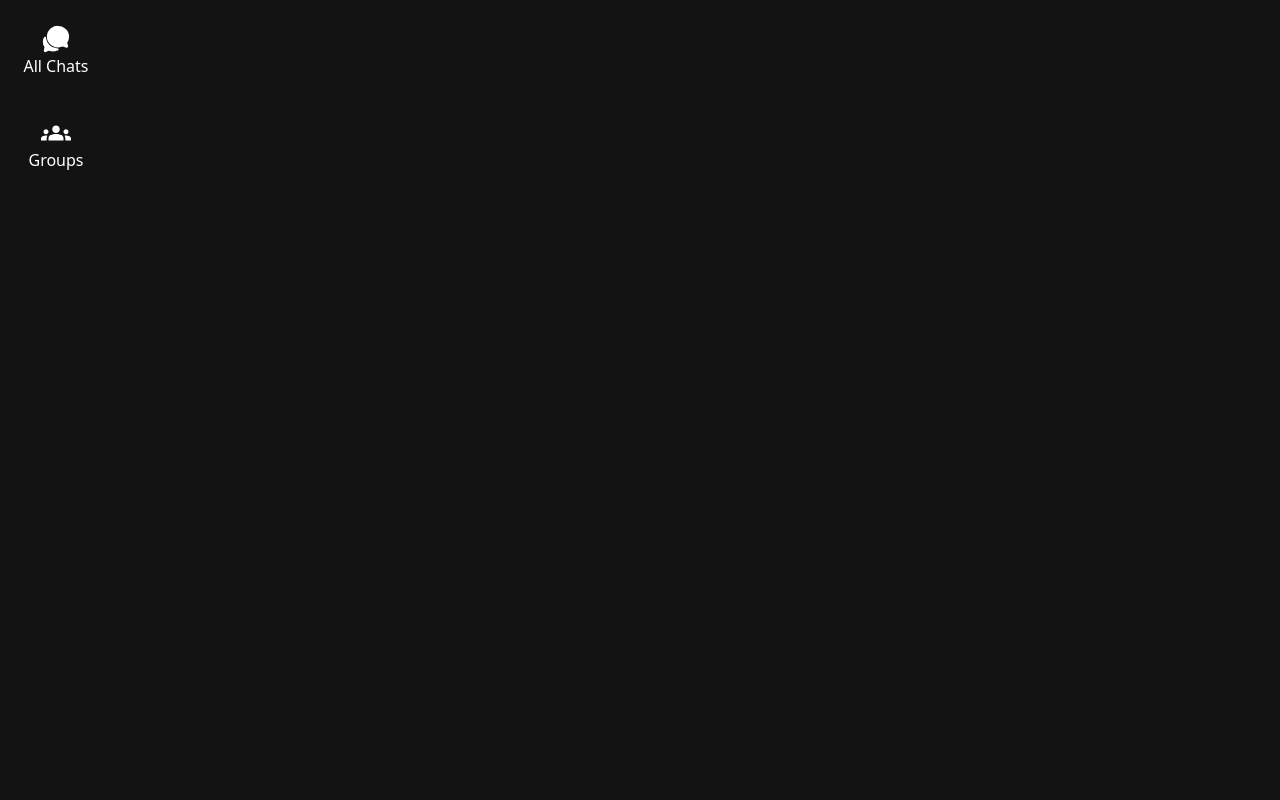
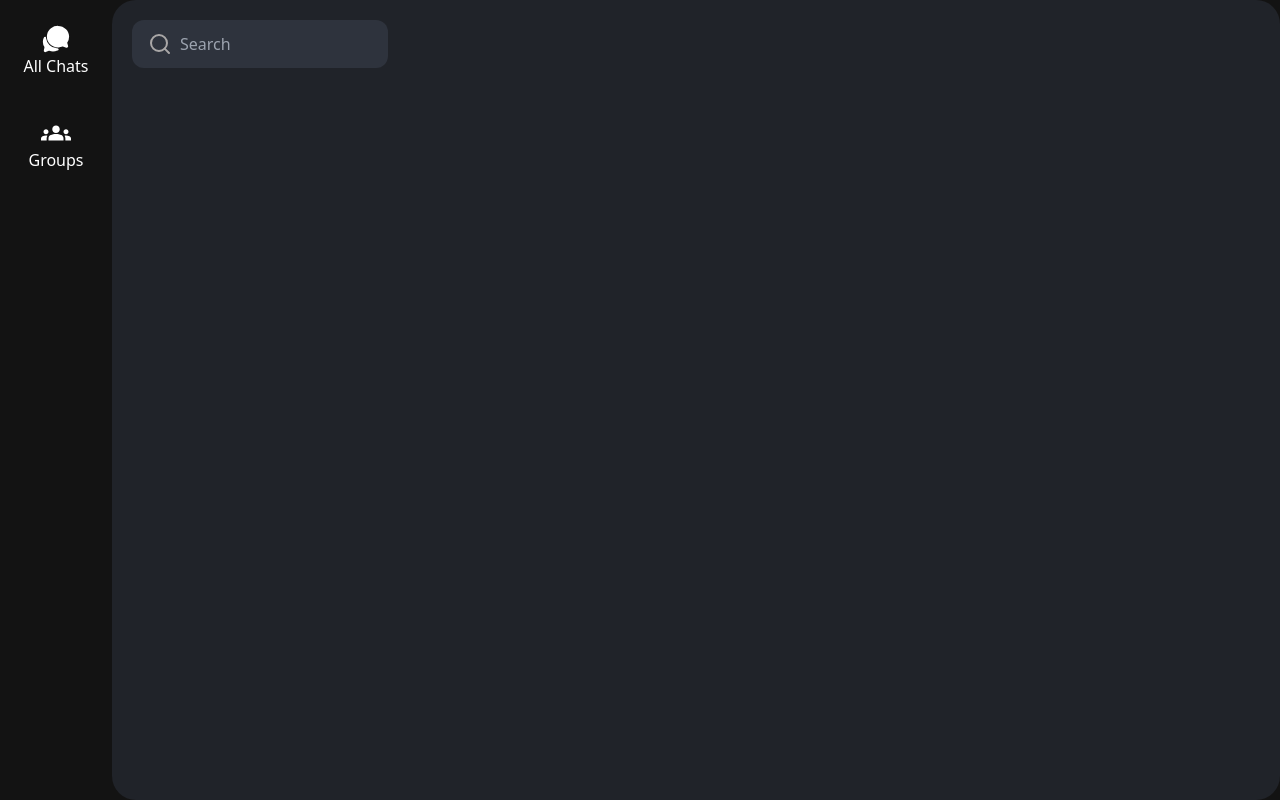
Before and after one commit to imxnasr/talky, a Next.js app: page / in a window 1280 px wide. Shown: the top 800 px of the page. Built offline with nearby package versions, Linux system fonts and the light colour scheme.

Commit message:
✨ Created Search component

```diff
--- a/app/globals.css
+++ b/app/globals.css
@@ -2,18 +2,26 @@
 @tailwind components;
 @tailwind utilities;
 
+input {
+  outline: none;
+}
+
 :root,
 .dark {
   --gray: 19, 19, 19; /*#131313*/
-  --slate: 46, 51, 61; /*#2E333d*/
+  --slate: 32, 35, 41; /*#202329*/
+  --slate-secondary: 46, 51, 61; /*#2E333D*/
   --primary: 107, 138, 253; /*#6B8AfD*/
 
   --color: 255, 255, 255; /*#FFFFFF*/
+  --color-secondary: 169, 167, 167; /*#A9A7A7*/
 }
 .light {
   --gray: 245, 245, 245; /*#F5F5F5*/
-  --slate: 208, 212, 219; /*#D0D4DB*/
+  --slate: 225, 227, 232; /*#E1E3E8*/
+  --slate-secondary: 208, 212, 219; /*#D0D4DB*/
   --primary: 163, 192, 255; /*#A3C0FF*/
 
   --color: 0, 0, 0; /*#000000*/
+  --color-secondary: 92, 92, 92; /*#5C5C5C*/
 }
--- a/app/layout.tsx
+++ b/app/layout.tsx
@@ -1,11 +1,12 @@
 import type { Metadata } from "next";
 import { ReactNode } from "react";
 import { Navbar, Providers } from "@/components";
+import { appName } from "@/utils/constants";
 import "./globals.css";
 
 export const metadata: Metadata = {
-  title: "Talky",
-  description: "Talky is a real-time messaging app.",
+  title: appName,
+  description: `${appName} is a real-time messaging app.`,
 };
 
 export default function RootLayout({
@@ -15,10 +16,10 @@ export default function RootLayout({
 }>) {
   return (
     <html lang="en">
-      <body className="bg-gray">
+      <body className="bg-gray h-screen overflow-hidden flex">
         <Providers>
           <Navbar />
-          {children}
+          <main className="bg-slate rounded-3xl p-5 flex flex-1">{children}</main>
         </Providers>
       </body>
     </html>
--- a/app/page.tsx
+++ b/app/page.tsx
@@ -1,7 +1,12 @@
+import { Search } from "@/components";
+
 export default () => {
   return (
-    <main className="h-screen flex items-center justify-center">
-      <h1 className="text-3xl text-primary">Hi, Talky!</h1>
+    <main className="flex">
+      {/* Chats Section */}
+      <section className="flex flex-col min-w-64">
+        <Search />
+      </section>
     </main>
   );
 };
--- /dev/null
+++ b/components/Search.tsx
@@ -0,0 +1,20 @@
+"use client";
+
+import { FC, FormEvent, useState } from "react";
+import { FiSearch } from "react-icons/fi";
+
+interface SearchProps {}
+
+export const Search: FC<SearchProps> = () => {
+  const [search, setSearch] = useState("");
+  const handleSearch = (e: FormEvent) => {
+    e.preventDefault();
+    console.log("SEARCH:", search);
+  };
+  return (
+    <form className="bg-slateSecondary flex items-center py-2 px-4 rounded-xl text-colorSecondary h-12" onSubmit={handleSearch}>
+      <FiSearch className="size-6 mr-2" />
+      <input className="bg-transparent w-36 h-full" type="text" name="search" placeholder="Search" defaultValue={search} onChange={(e) => setSearch(e.target.value)} />
+    </form>
+  );
+};
--- a/components/index.ts
+++ b/components/index.ts
@@ -1,2 +1,3 @@
 export * from "./Providers";
 export * from "./Navbar";
+export * from "./Search";
--- a/tailwind.config.ts
+++ b/tailwind.config.ts
@@ -7,9 +7,11 @@ const config: Config = {
       colors: {
         gray: "rgba(var(--gray))",
         slate: "rgba(var(--slate))",
+        slateSecondary: "rgb(var(--slate-secondary))",
         primary: "rgba(var(--primary))",
 
         color: "rgba(var(--color))",
+        colorSecondary: "rgba(var(--color-secondary))",
       },
     },
   },
--- /dev/null
+++ b/utils/constants.ts
@@ -0,0 +1 @@
+export const appName = "Talky";
```
